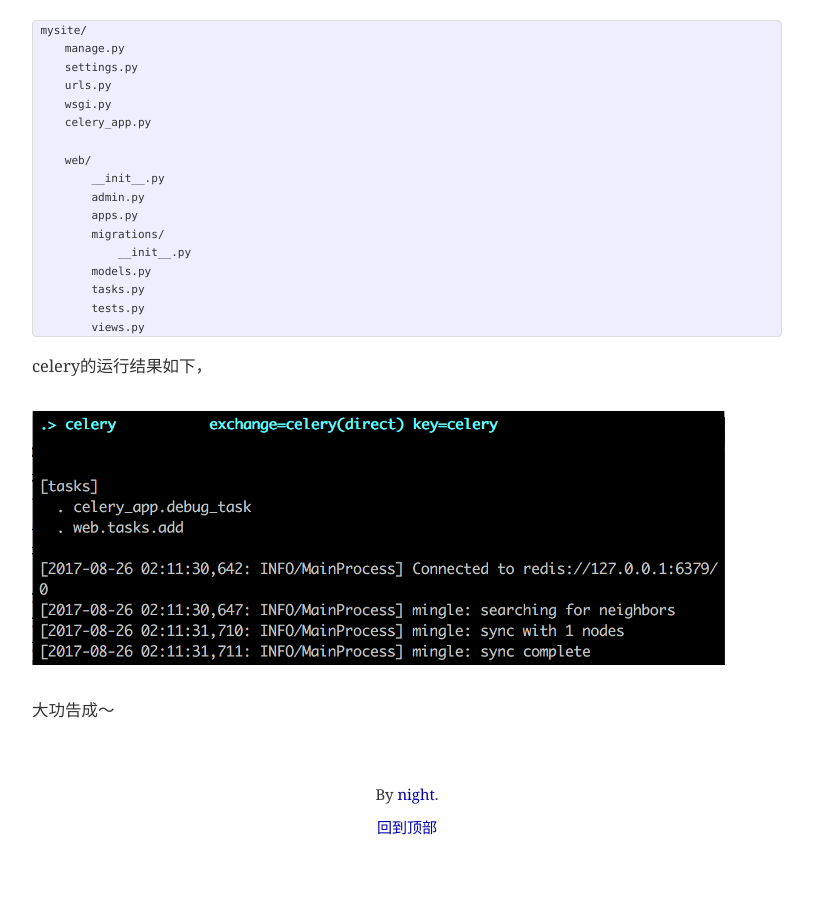
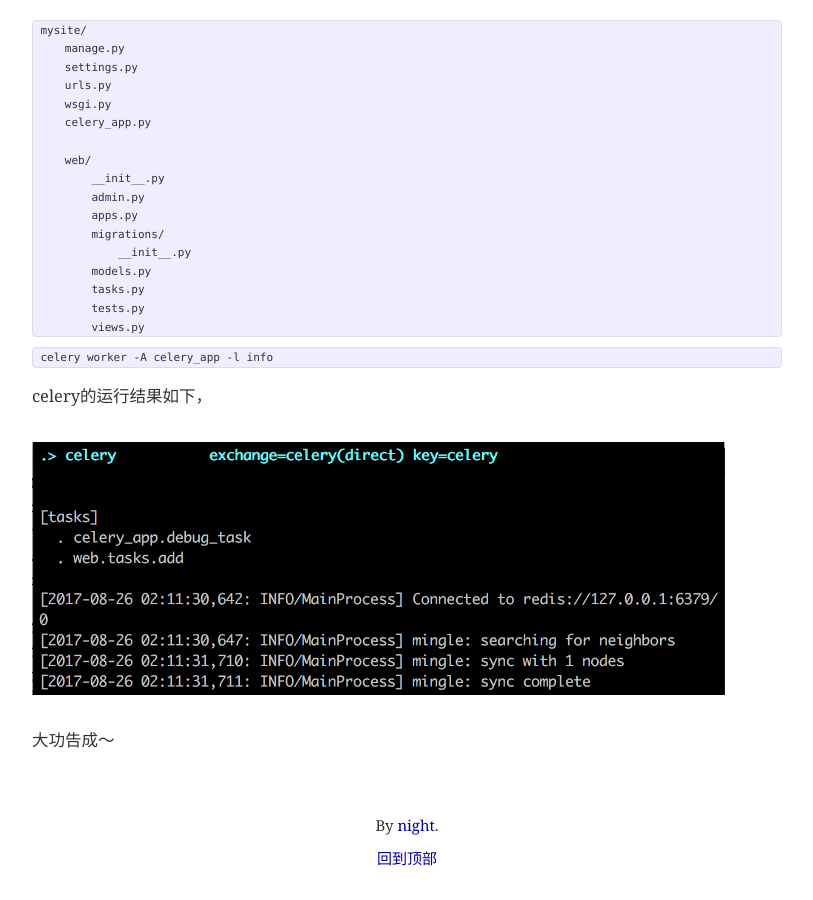
Before and after one commit to night1008/night1008.github.io, a Jekyll site: the page built from _posts/2017-08-25-django-single-app-anatomy.md, in a window 1280 px wide and 900 px high, scrolled down 4250 px. Shown: the whole window, without its empty margins (233-1046 px from the left). Built offline with Jekyll 4.4.1, drawn with Linux system fonts in a browser that asks for light colours; comment, search, counter and statistics services are not loaded; before the commit the page ends 5119 px from its top, so only the background shows below that.

Commit message:
update post

````diff
--- a/_posts/2017-08-25-django-single-app-anatomy.md
+++ b/_posts/2017-08-25-django-single-app-anatomy.md
@@ -178,6 +178,10 @@ mysite/
         views.py
 ```
 
+```
+celery worker -A celery_app -l info
+```
+
 celery的运行结果如下，
 
 ![celery-result](/assets/img/2017-08-25/celery-result.png)
````
